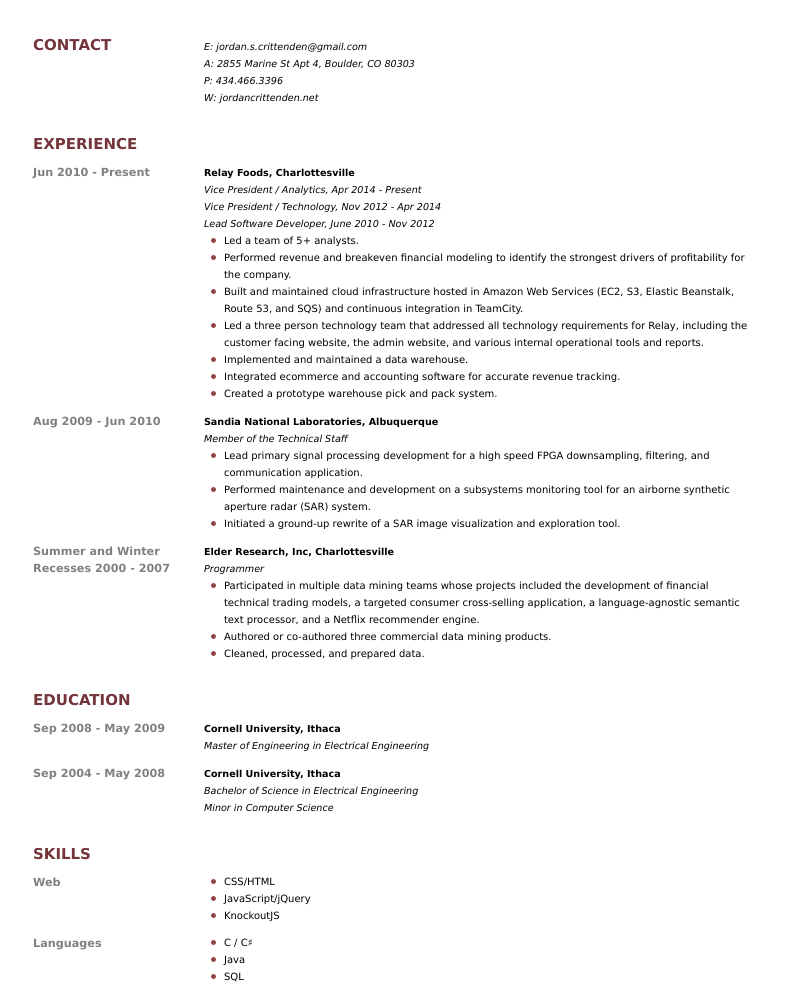
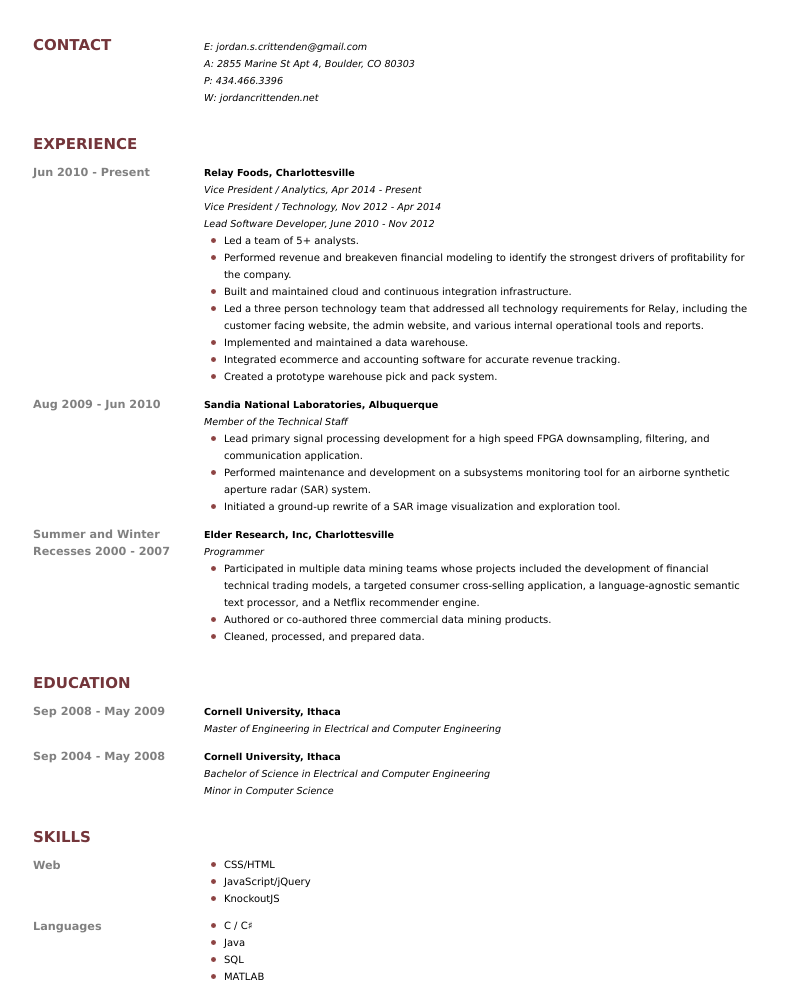
Before and after one commit to jordancrittenden/jordancrittenden, a website: page resumeprint.html in a window 1280 px wide. Shown: the part 80-1068 px from the top of the page, without its empty margins (242-1036 px from the left). Drawn offline with Linux system fonts and the light colour scheme.

Commit message:
Small changes for Google resume

```diff
--- a/resumeprint.html
+++ b/resumeprint.html
@@ -83,7 +83,7 @@
           <ul class="info">
             <li>Led a team of 5+ analysts.</li>
             <li>Performed revenue and breakeven financial modeling to identify the strongest drivers of profitability for the company.</li>
-            <li>Built and maintained cloud infrastructure hosted in Amazon Web Services (EC2, S3, Elastic Beanstalk, Route 53, and SQS) and continuous integration in TeamCity.</li>
+            <li>Built and maintained cloud and continuous integration infrastructure.</li>
             <li>Led a three person technology team that addressed all technology requirements for Relay, including the customer facing website, the admin website, and various internal operational tools and reports.</li>
             <li>Implemented and maintained a data warehouse.</li>
             <li>Integrated ecommerce and accounting software for accurate revenue tracking.</li>
@@ -122,14 +122,14 @@
         <h3>Sep 2008 - May 2009</h3>
         <div class="content">
           <p>Cornell University, Ithaca</p>
-          <em>Master of Engineering in Electrical Engineering</em>
+          <em>Master of Engineering in Electrical and Computer Engineering</em>
         </div>
       </div>
       <div class="subsection">
         <h3>Sep 2004 - May 2008</h3>
         <div class="content">
           <p>Cornell University, Ithaca</p>
-          <em>Bachelor of Science in Electrical Engineering</em><br />
+          <em>Bachelor of Science in Electrical and Computer Engineering</em><br />
           <em>Minor in Computer Science</em>
         </div>
       </div>
```
